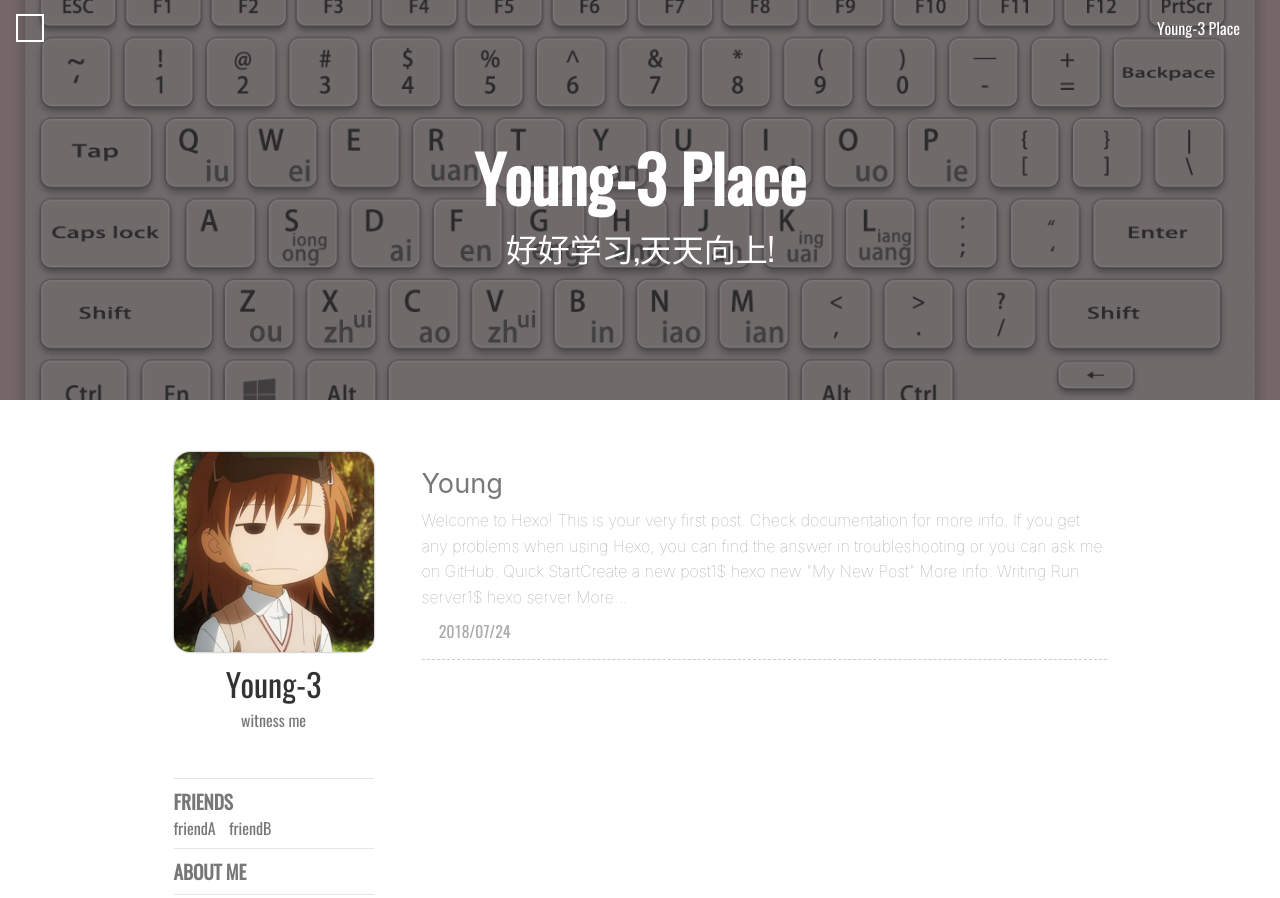
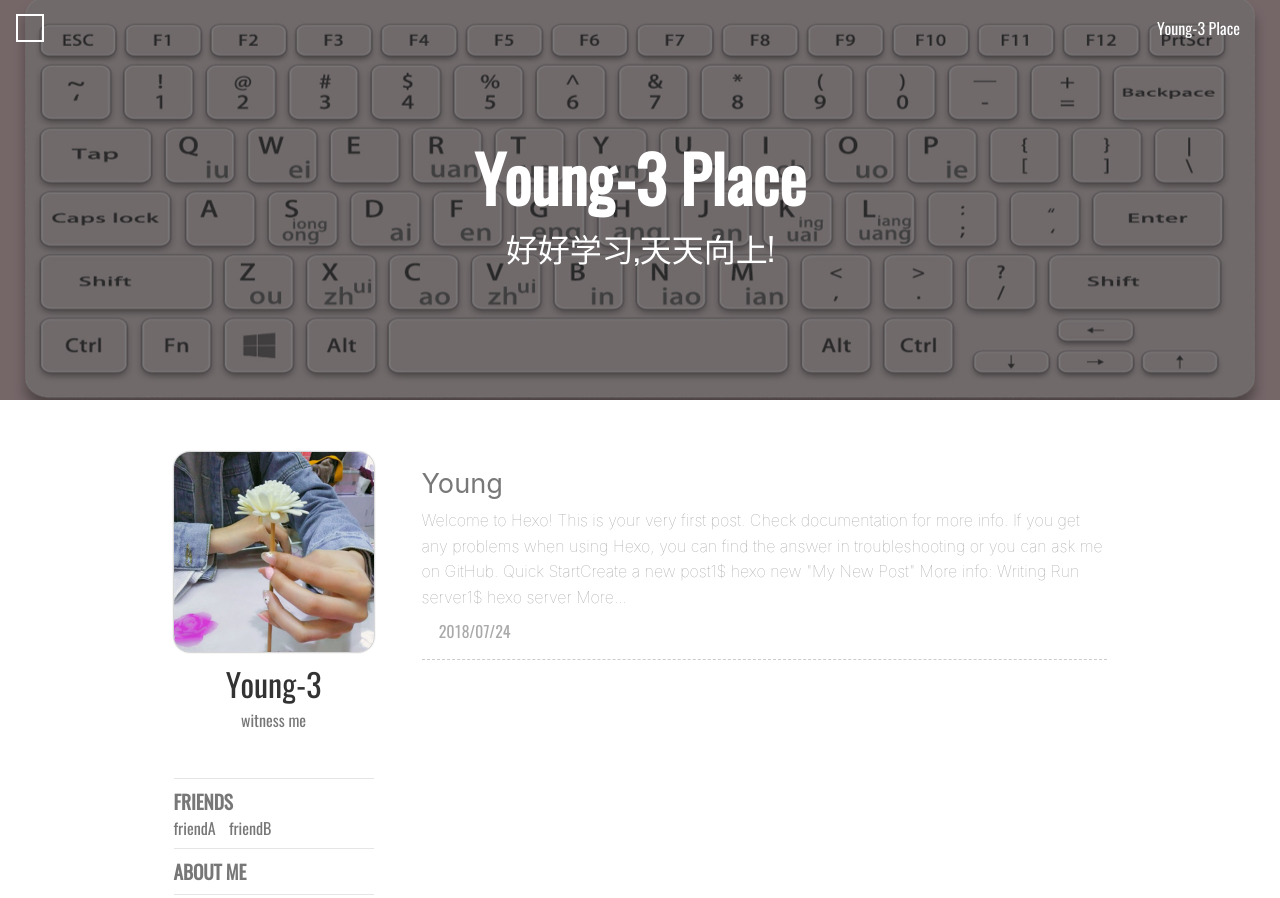
Before and after one commit to Young-3/Young-3.github.io, a plain HTML site: page index.html in a window 1280 px wide. Shown: the top 898 px of the page. Drawn offline with nearby package versions, Linux system fonts and the light colour scheme; some packages are replaced by stand-ins of ours; a script that the page names is missing; a web font is replaced by a local one.

Commit message:
Site updated: 2018-07-24 13:10:51

```diff
--- a/index.html
+++ b/index.html
@@ -225,7 +225,7 @@ height:50vh;
     <!-- 文章页  -->
 
     <div class="site-intro-placeholder"></div>
-    <div class="site-intro-img" style="background-image: url(/intro/kd.png)"></div>
+    <div class="site-intro-img" style="background-image: url(/intro/background.jpg)"></div>
     <div class="site-intro-meta">
         <!-- 标题  -->
         <h1 class="intro-title">
@@ -381,7 +381,7 @@ More...
             <!-- profile -->
 
             <div class="profile">
-    <img class="profile-avatar" src= /avatar/Misaka.jpg >
+    <img class="profile-avatar" src= /avatar/mm.png >
     <div class="profile-name">Young-3</div>
 
     <div class="profile-signature">
```
Also changed, not shown: avatar/mm.png (added), intro/background.jpg (added).
